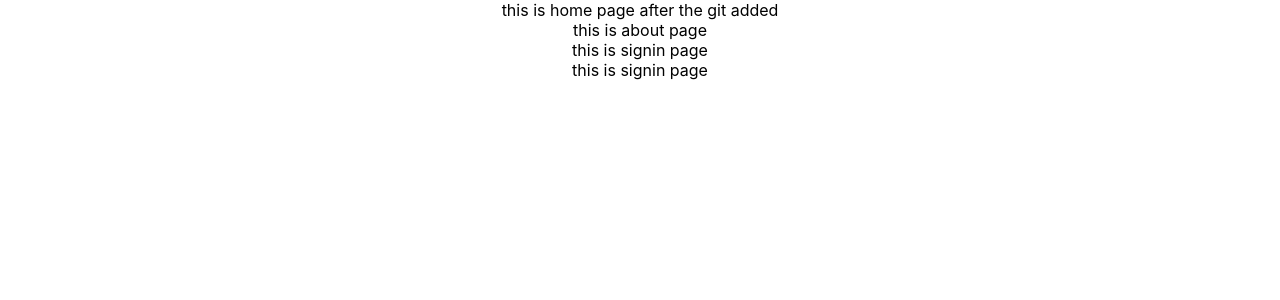
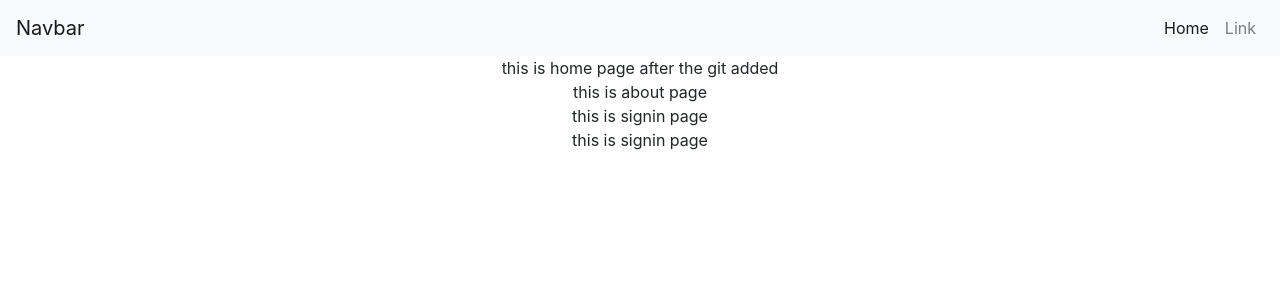
Before and after one commit to airKing05/mern-user-auth, a React (Create React App) app in the folder mern-july1/client-code/: page / in a window 1280 px wide. Shown: the top 300 px of the page. Built offline with nearby package versions, Linux system fonts and the light colour scheme.

Commit message:
initial commit

```diff
--- a/mern-july1/client-code/public/index.html
+++ b/mern-july1/client-code/public/index.html
@@ -10,34 +10,36 @@
       content="Web site created using create-react-app"
     />
     <link rel="apple-touch-icon" href="%PUBLIC_URL%/logo192.png" />
-    <!--
-      manifest.json provides metadata used when your web app is installed on a
-      user's mobile device or desktop. See https://developers.google.com/web/fundamentals/web-app-manifest/
-    -->
+
     <link rel="manifest" href="%PUBLIC_URL%/manifest.json" />
-    <!--
-      Notice the use of %PUBLIC_URL% in the tags above.
-      It will be replaced with the URL of the `public` folder during the build.
-      Only files inside the `public` folder can be referenced from the HTML.
 
-      Unlike "/favicon.ico" or "favicon.ico", "%PUBLIC_URL%/favicon.ico" will
-      work correctly both with client-side routing and a non-root public URL.
-      Learn how to configure a non-root public URL by running `npm run build`.
-    -->
+    <link
+      rel="stylesheet"
+      href="https://maxcdn.bootstrapcdn.com/bootstrap/4.0.0/css/bootstrap.min.css"
+      integrity="sha384-Gn5384xqQ1aoWXA+058RXPxPg6fy4IWvTNh0E263XmFcJlSAwiGgFAW/dAiS6JXm"
+      crossorigin="anonymous"
+    />
+
     <title>React App</title>
   </head>
   <body>
     <noscript>You need to enable JavaScript to run this app.</noscript>
     <div id="root"></div>
-    <!--
-      This HTML file is a template.
-      If you open it directly in the browser, you will see an empty page.
 
-      You can add webfonts, meta tags, or analytics to this file.
-      The build step will place the bundled scripts into the <body> tag.
-
-      To begin the development, run `npm start` or `yarn start`.
-      To create a production bundle, use `npm run build` or `yarn build`.
-    -->
+    <script
+      src="https://code.jquery.com/jquery-3.2.1.slim.min.js"
+      integrity="sha384-KJ3o2DKtIkvYIK3UENzmM7KCkRr/rE9/Qpg6aAZGJwFDMVNA/GpGFF93hXpG5KkN"
+      crossorigin="anonymous"
+    ></script>
+    <script
+      src="https://cdnjs.cloudflare.com/ajax/libs/popper.js/1.12.9/umd/popper.min.js"
+      integrity="sha384-ApNbgh9B+Y1QKtv3Rn7W3mgPxhU9K/ScQsAP7hUibX39j7fakFPskvXusvfa0b4Q"
+      crossorigin="anonymous"
+    ></script>
+    <script
+      src="https://maxcdn.bootstrapcdn.com/bootstrap/4.0.0/js/bootstrap.min.js"
+      integrity="sha384-JZR6Spejh4U02d8jOt6vLEHfe/JQGiRRSQQxSfFWpi1MquVdAyjUar5+76PVCmYl"
+      crossorigin="anonymous"
+    ></script>
   </body>
 </html>
--- a/mern-july1/client-code/src/App.js
+++ b/mern-july1/client-code/src/App.js
@@ -4,10 +4,12 @@
 import About from './components/About';
 import SignUp from './components/SignUp';
 import Signin from './components/Signin';
+import Navbar from './components/Navbar';
 
 function App() {
   return (
     <div className="App">
+      <Navbar/>
      <Home/>
      <About/>
      <SignUp/>
--- /dev/null
+++ b/mern-july1/client-code/src/components/Navbar.js
@@ -0,0 +1,28 @@
+import React from 'react'
+
+export default function Navbar() {
+    return (
+        <div>
+            <nav className="navbar navbar-expand-lg navbar-light bg-light">
+                <a className="navbar-brand" href="#">Navbar</a>
+                <button className="navbar-toggler" type="button" data-toggle="collapse" data-target="#navbarSupportedContent" aria-controls="navbarSupportedContent" aria-expanded="false" aria-label="Toggle navigation">
+                    <span className="navbar-toggler-icon"></span>
+                </button>
+
+                <div className="collapse navbar-collapse" id="navbarSupportedContent">
+                    <ul className="navbar-nav ml-auto">
+                        <li className="nav-item active">
+                            <a className="nav-link" href="#">Home <span className="sr-only">(current)</span></a>
+                        </li>
+                        <li className="nav-item">
+                            <a className="nav-link" href="#">Link</a>
+                        </li>
+
+
+                    </ul>
+
+                </div>
+            </nav>
+        </div>
+    )
+}
```
